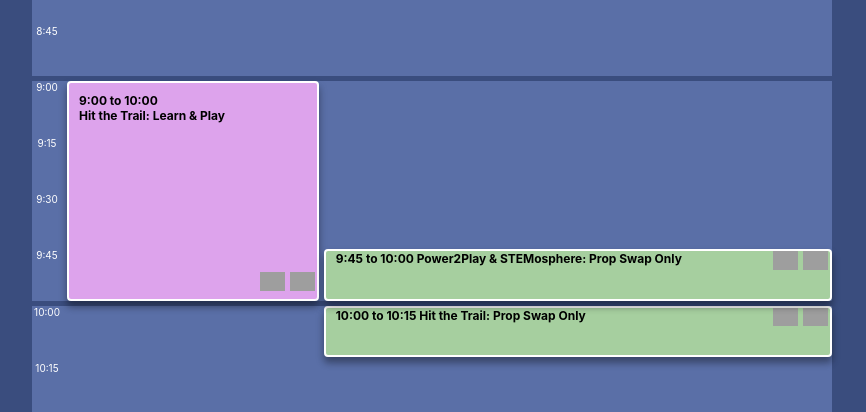
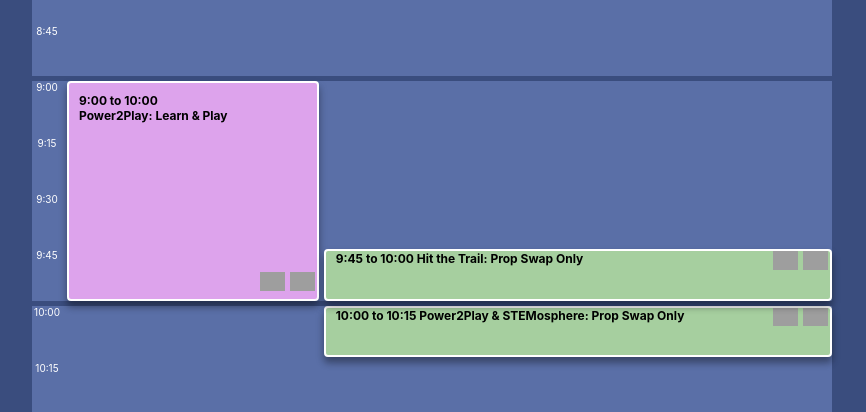
Before and after one commit to UnicycleDumpTruck/skdout, a Jekyll site: the page built from thursday.markdown, in a window 1280 px wide. Shown: the part 271-683 px from the top of the page, without its empty margins (208-1074 px from the left). Built offline with Jekyll 4.4.1, drawn with Linux system fonts in a browser that asks for light colours; grey boxes are pictures that could not be loaded.

Commit message:
changed Thursday morning L&P to P2P from HTT, swaps changed to match

```diff
--- a/_data/events.yml
+++ b/_data/events.yml
@@ -658,8 +658,8 @@
   - null
   - null
   icons: *id001
-  location: HTT
-  long_location: Hit the Trail
+  location: P2P
+  long_location: Power2Play
   row: 2
   start: *id008
   start_row: 5
@@ -682,8 +682,8 @@
   - null
   - null
   icons: *id010
-  location: HTT
-  long_location: Hit the Trail
+  location: P2P
+  long_location: Power2Play & STEMosphere
   row: 3
   start: *id007
   start_row: 9
@@ -730,8 +730,8 @@
   - null
   - null
   icons: *id010
-  location: P2P & STEMosphere
-  long_location: Power2Play & STEMosphere
+  location: HTT
+  long_location: Hit the Trail
   row: 3
   start: &id022 !!python/object/apply:datetime.time
   - !!binary |
```
Also changed, not shown: 3 other files.
